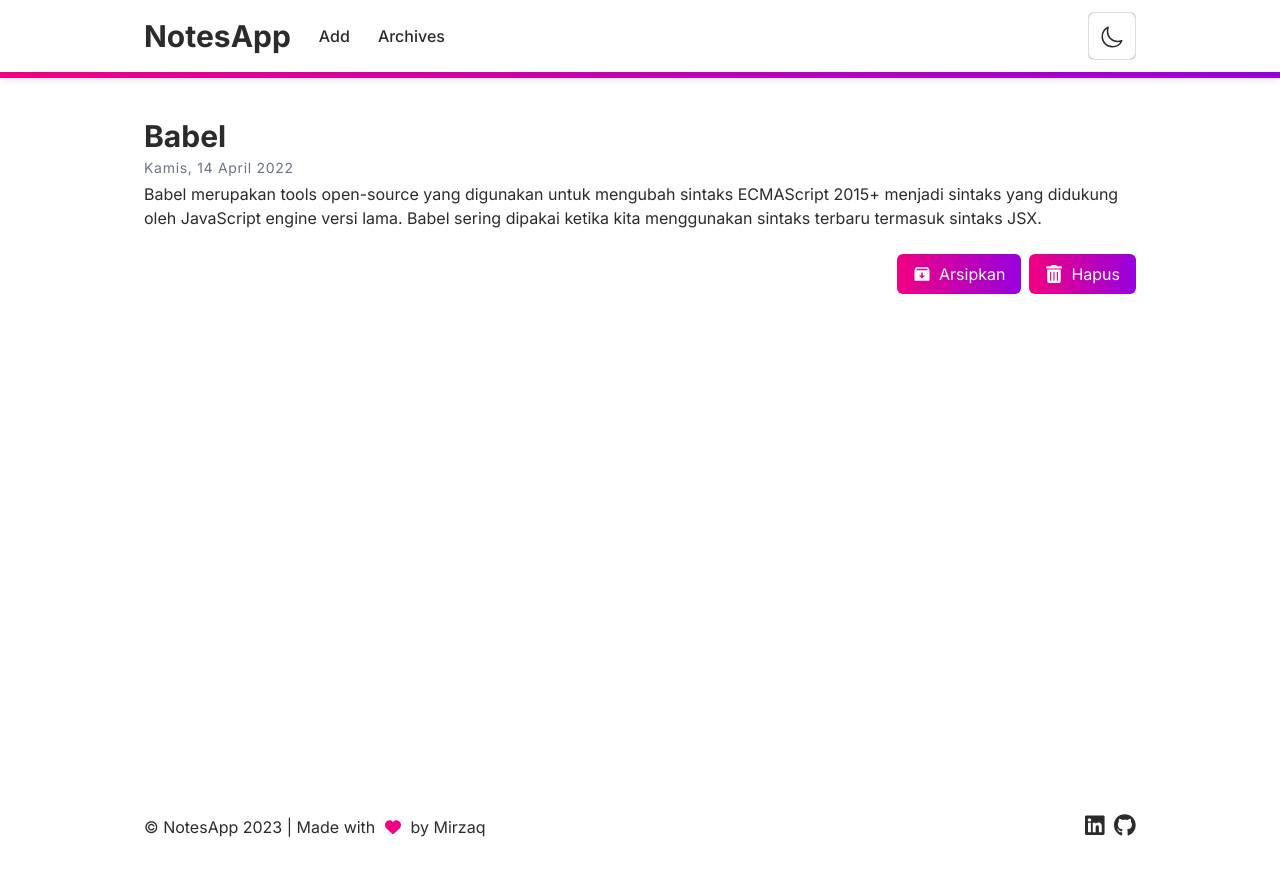
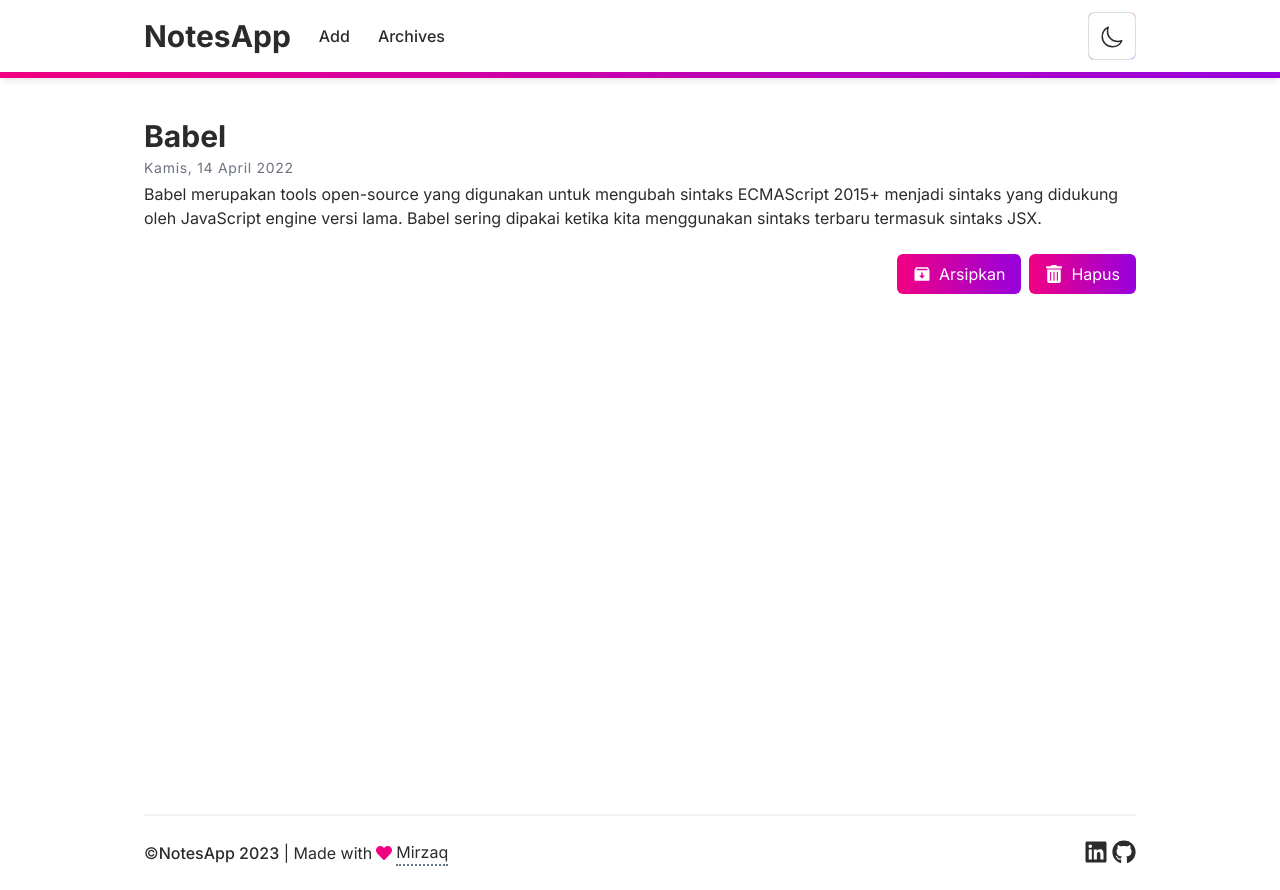
Before and after one commit to mirzaq19/notes-dcd, a React (Vite) app: page /notes/notes-1 in a window 1280 px wide. Before the commit the page ends 864 px from the top, so only its background shows below. Built offline with nearby package versions, Linux system fonts and the light colour scheme.

Commit message:
refactor: footer component

```diff
--- a/src/components/layout/Footer.jsx
+++ b/src/components/layout/Footer.jsx
@@ -1,40 +1,53 @@
-import { faHeart } from '@fortawesome/free-solid-svg-icons'
-import { faGithub, faLinkedin } from '@fortawesome/free-brands-svg-icons'
-import { FontAwesomeIcon } from '@fortawesome/react-fontawesome'
-import styles from '@/styles/Footer.module.scss'
+import { FaHeart, FaLinkedin, FaGithub } from 'react-icons/fa'
+import {} from 'react-icons/fa'
+import clsx from 'clsx'
+import UnstyledLink from '../links/UnstyledLink'
+import CustomLink from '../links/CustomLink'
+import PropTypes from 'prop-types'
 
-const Footer = () => {
+const Footer = ({ className, ...rest }) => {
   return (
-    <footer className={styles.footer}>
-      <p>
-        <span>&copy; NotesApp 2023 | Made with</span>
-        <FontAwesomeIcon icon={faHeart} className={styles.heart} />
+    <footer
+      className={clsx(
+        'flex justify-between border-t-2 border-t-secondary/40 py-6',
+        className
+      )}
+      {...rest}
+    >
+      <div className="flex gap-1 items-center">
         <span>
-          by{' '}
-          <a
+          &copy;<span className="font-medium">NotesApp 2023</span> | Made with
+        </span>
+        <FaHeart className="text-accent-peach" />
+        <CustomLink
+          className="animated-underline hover:text-accent-peach"
+          href="https://github.com/mirzaq19"
+        >
+          Mirzaq
+        </CustomLink>
+      </div>
+      <div className="flex gap-1 text-2xl">
+        {socials.map((social) => (
+          <UnstyledLink
+            className="transition-colors duration-300 ease-in-out hover:text-accent-peach"
+            key={social.href}
             href="https://github.com/mirzaq19"
-            target="_blank"
-            rel="noreferrer"
-            className={styles.animated_link}
           >
-            Mirzaq
-          </a>
-        </span>
-      </p>
-      <p className="social-media">
-        <a
-          href="https://linkedin.com/in/mirzaq"
-          target="_blank"
-          rel="noreferrer"
-        >
-          <FontAwesomeIcon icon={faLinkedin} className={styles.social_icon} />
-        </a>
-        <a href="https://github.com/mirzaq19" target="_blank" rel="noreferrer">
-          <FontAwesomeIcon icon={faGithub} className={styles.social_icon} />
-        </a>
-      </p>
+            {social.icon}
+          </UnstyledLink>
+        ))}
+      </div>
     </footer>
   )
 }
 
+Footer.propTypes = {
+  className: PropTypes.string,
+}
+
+const socials = [
+  { href: 'https://linkedin.com/in/mirzaq', icon: <FaLinkedin /> },
+  { href: 'https://github.com/mirzaq19', icon: <FaGithub /> },
+]
+
 export default Footer
```
